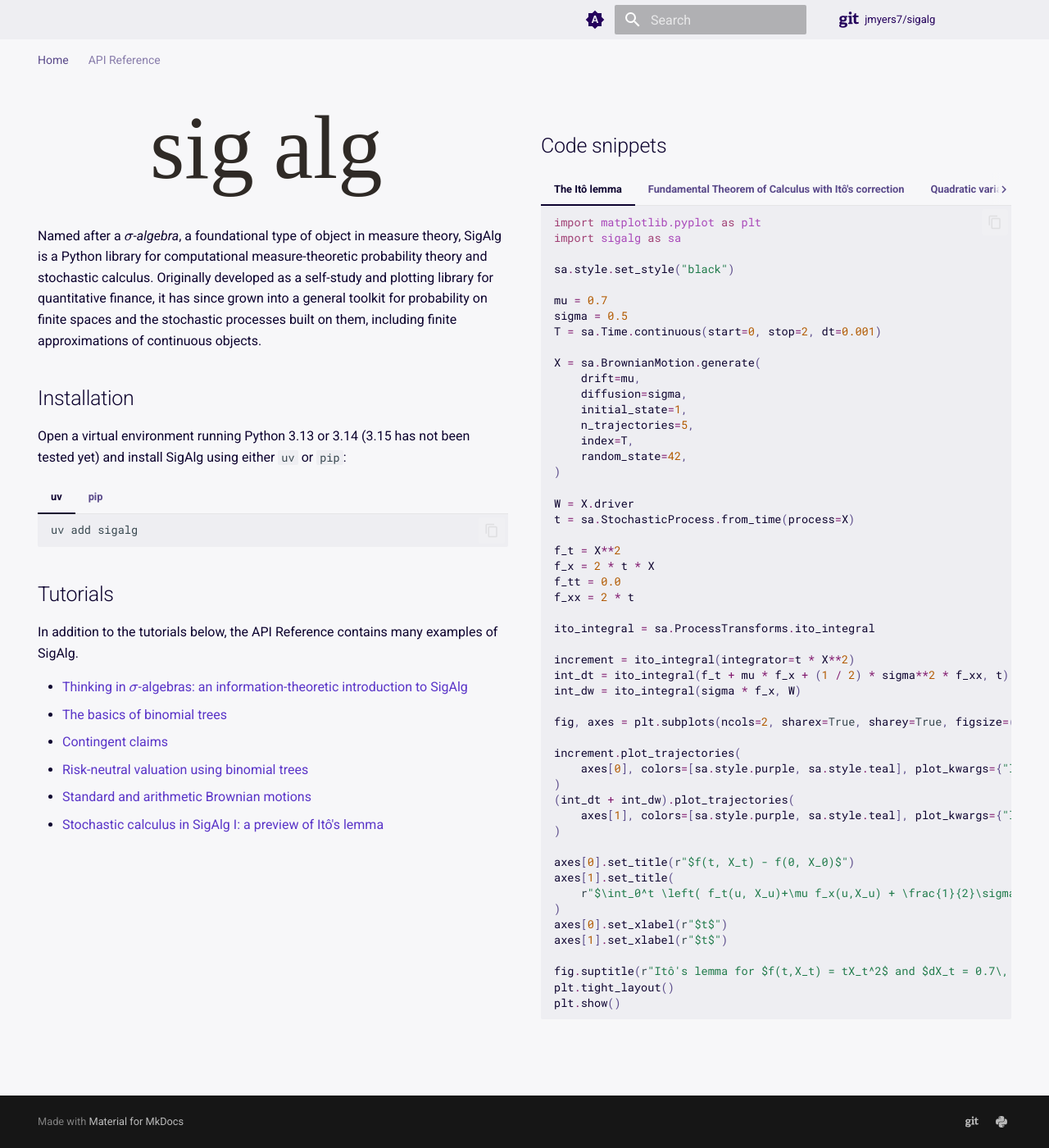
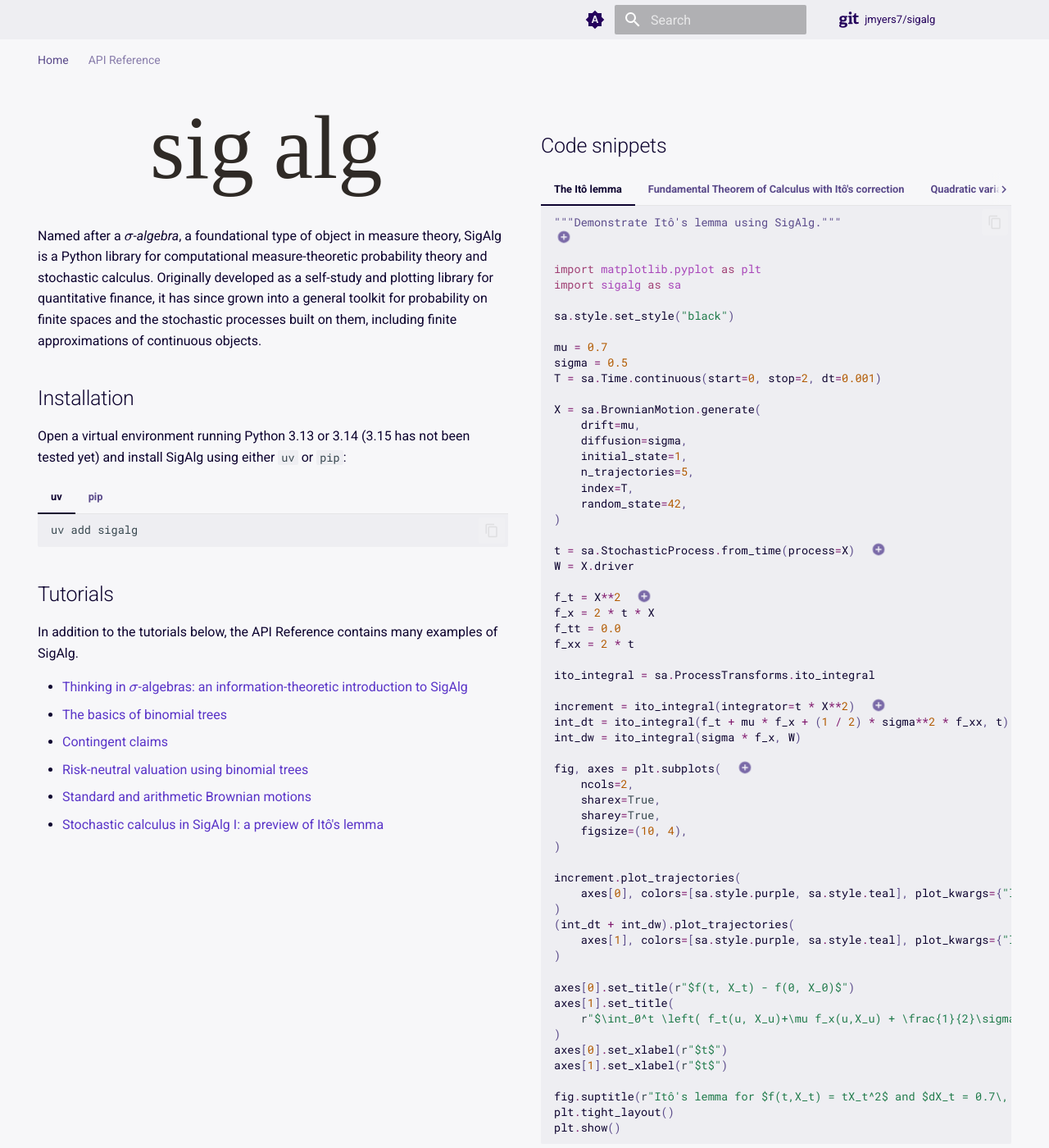
Before and after one commit to jmyers7/sigalg, an MkDocs documentation site: the page built from docs/docs/index.md, in a window 1280 px wide and 1400 px high. Shown: the whole window at 82% size. Built offline with MkDocs 1.6.1 and Material for MkDocs 9.7.7, drawn with Linux system fonts in a browser that asks for light colours; comment, search, counter and statistics services are not loaded.

Commit message:
In `docs`: update `ito-lemma` code snippet with comments [skip ci]

````diff
--- a/docs/docs/index.md
+++ b/docs/docs/index.md
@@ -63,6 +63,12 @@ In addition to the tutorials below, the API Reference contains many examples of
     --8<-- "ito-lemma.py"
     ```
 
+    1. Let $f(t,x)$ be a twice-differentiable function and $X_t$ a solution to the stochastic differential equation (SDE) $dX_t = \mu \, dt + \sigma \, dW_t$ where $\mu$ and $\sigma>0$ are constants and $W_t$ is a standard Brownian motion. One simple version of *Itô's lemma* states that the stochastic process $f(t, X_t)$ is a solution of the SDE $df = \left( f_t + \mu f_x + \frac{\sigma^2}{2} f_{xx}\right)\, dt + \sigma f_x \, dW_t$. (For brevity we omit the arguments of all functions in the SDE.)
+    2. Get the "time" stochastic process $t$ and the Brownian motion $W_t$ that drives $X_t$.
+    3. The function in the demonstration is $f(t,x) = tx^2$. Compute and set the partial derivatives of this function.
+    4. Integrate the differentials in the SDE in the statement of Itô's lemma.
+    5. Plot the integrals on the two sides of Itô's lemma to check for their (approximate) equality.
+
 === "Fundamental Theorem of Calculus with Itô's correction"
     ```python
     --8<-- "ftc-with-ito.py"
--- a/docs/docs/scripts/ito-lemma.py
+++ b/docs/docs/scripts/ito-lemma.py
@@ -1,3 +1,6 @@
+"""Demonstrate Itô's lemma using SigAlg."""
+# (1)!
+
 import matplotlib.pyplot as plt
 import sigalg as sa
 
@@ -16,21 +19,26 @@ X = sa.BrownianMotion.generate(
     random_state=42,
 )
 
+t = sa.StochasticProcess.from_time(process=X)  # (2)!
 W = X.driver
-t = sa.StochasticProcess.from_time(process=X)
 
-f_t = X**2
+f_t = X**2  # (3)!
 f_x = 2 * t * X
 f_tt = 0.0
 f_xx = 2 * t
 
 ito_integral = sa.ProcessTransforms.ito_integral
 
-increment = ito_integral(integrator=t * X**2)
+increment = ito_integral(integrator=t * X**2)  # (4)!
 int_dt = ito_integral(f_t + mu * f_x + (1 / 2) * sigma**2 * f_xx, t)
 int_dw = ito_integral(sigma * f_x, W)
 
-fig, axes = plt.subplots(ncols=2, sharex=True, sharey=True, figsize=(10, 4))
+fig, axes = plt.subplots(  # (5)!
+    ncols=2,
+    sharex=True,
+    sharey=True,
+    figsize=(10, 4),
+)
 
 increment.plot_trajectories(
     axes[0], colors=[sa.style.purple, sa.style.teal], plot_kwargs={"linewidth": 1.5}
````
